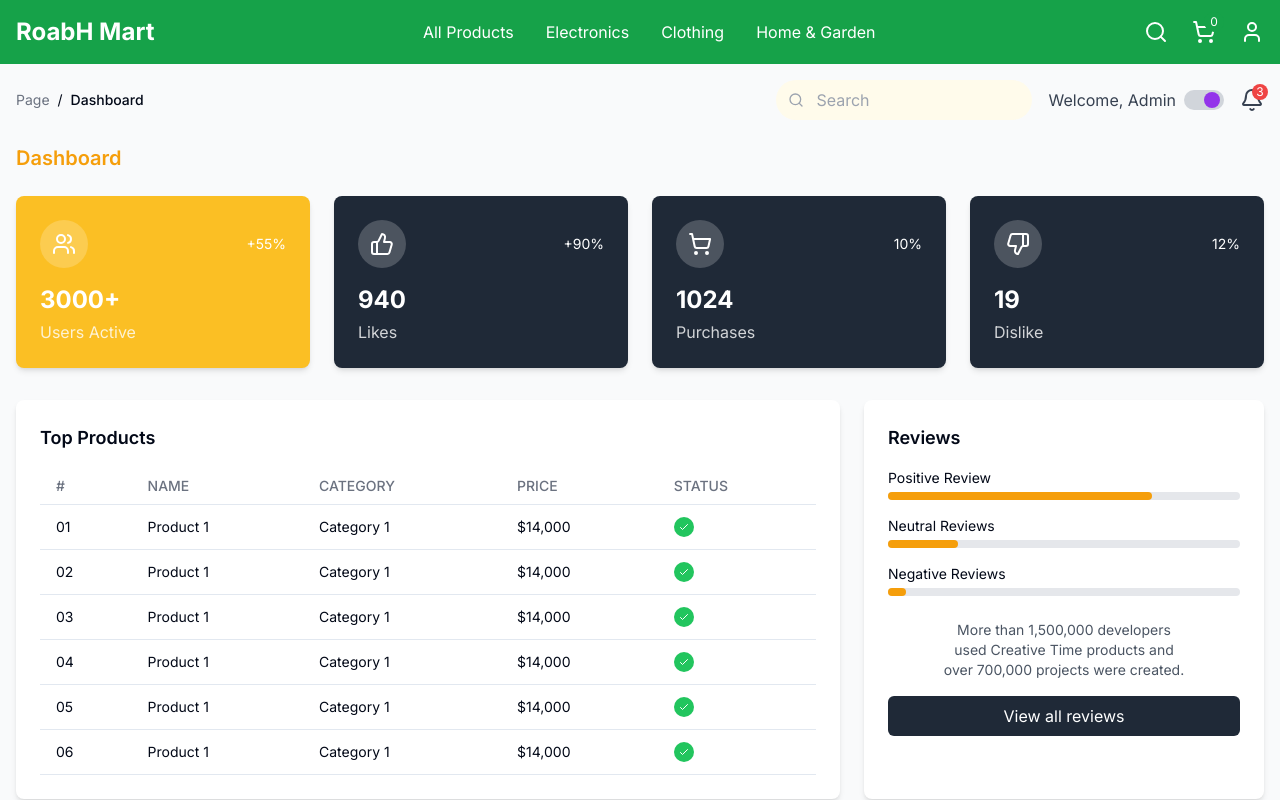
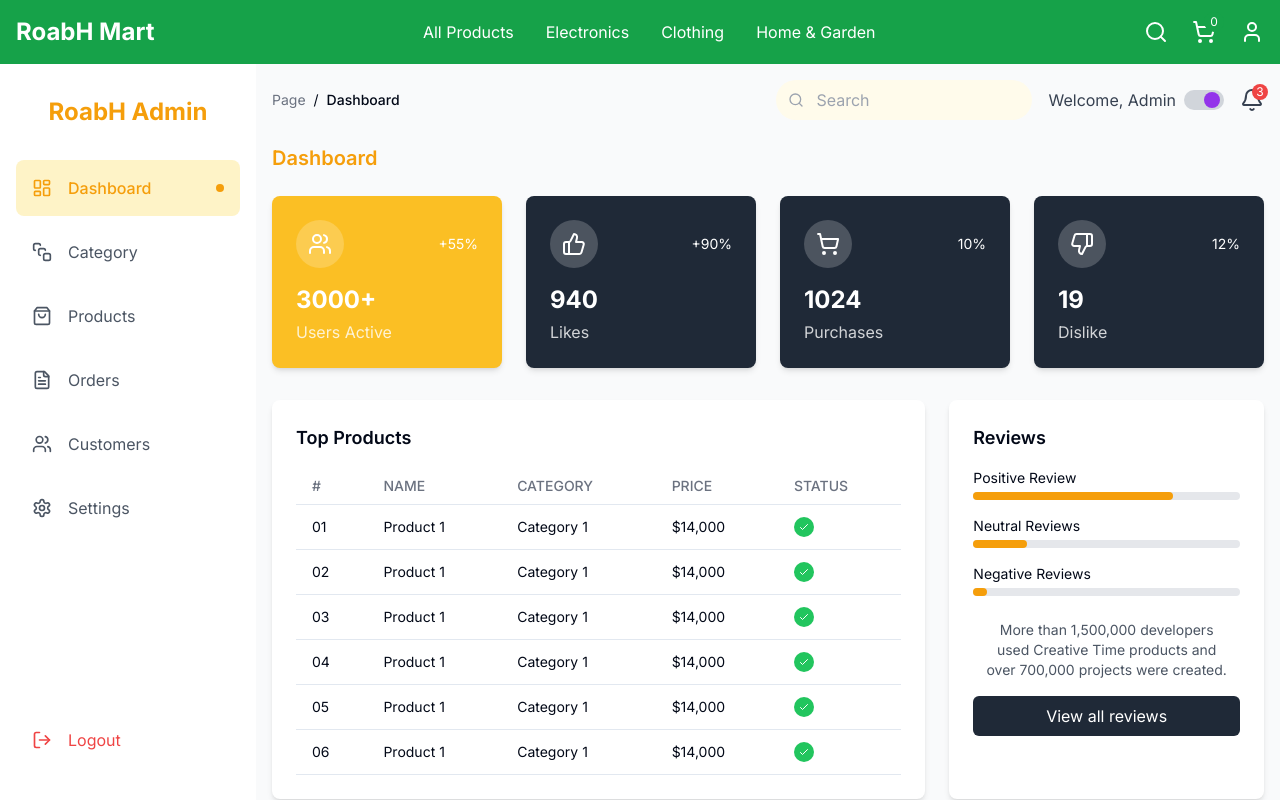
Before and after one commit to thanhhoa3514/RoabH-Mart-Nextjs-and-Supabase, a Next.js app: page /admin/dashboard in a window 1280 px wide. Shown: the top 800 px of the page. Built offline with nearby package versions, Linux system fonts and the light colour scheme; no server answers.

Commit message:
feat : create admin layout component

```diff
--- /dev/null
+++ b/src/app/admin/layout.tsx
@@ -0,0 +1,88 @@
+'use client';
+
+import { useState, useEffect } from 'react';
+import { motion, AnimatePresence } from 'framer-motion';
+import AdminSidebar from '@/components/admin/sidebar';
+import { Menu } from 'lucide-react';
+
+export default function AdminLayout({
+  children,
+}: {
+  children: React.ReactNode;
+}) {
+  const [isSidebarOpen, setIsSidebarOpen] = useState(true);
+  const [isMobile, setIsMobile] = useState(false);
+
+  // Check if we're on mobile
+  useEffect(() => {
+    const checkIfMobile = () => {
+      setIsMobile(window.innerWidth < 1024);
+      if (window.innerWidth < 1024) {
+        setIsSidebarOpen(false);
+      } else {
+        setIsSidebarOpen(true);
+      }
+    };
+
+    checkIfMobile();
+    window.addEventListener('resize', checkIfMobile);
+
+    return () => {
+      window.removeEventListener('resize', checkIfMobile);
+    };
+  }, []);
+
+  return (
+    <div className="flex h-screen overflow-hidden bg-gray-50">
+      {/* Mobile sidebar backdrop */}
+      {isMobile && isSidebarOpen && (
+        <motion.div
+          initial={{ opacity: 0 }}
+          animate={{ opacity: 0.5 }}
+          exit={{ opacity: 0 }}
+          className="fixed inset-0 bg-black z-10"
+          onClick={() => setIsSidebarOpen(false)}
+        />
+      )}
+
+      {/* Sidebar */}
+      <AnimatePresence>
+        {isSidebarOpen && (
+          <motion.div
+            initial={{ x: isMobile ? -280 : 0 }}
+            animate={{ x: 0 }}
+            exit={{ x: -280 }}
+            transition={{ type: 'spring', stiffness: 300, damping: 30 }}
+            className={`${isMobile ? 'fixed z-20' : ''} h-screen`}
+          >
+            <AdminSidebar />
+          </motion.div>
+        )}
+      </AnimatePresence>
+
+      {/* Main content */}
+      <div className="flex-1 flex flex-col overflow-hidden">
+        {/* Mobile header with menu button */}
+        <div className="lg:hidden bg-white p-4 shadow-sm flex items-center">
+          <button
+            onClick={() => setIsSidebarOpen(!isSidebarOpen)}
+            className="p-2 rounded-md hover:bg-gray-100"
+          >
+            <Menu className="h-6 w-6" />
+          </button>
+          <h1 className="ml-4 text-lg font-medium">RoabH Admin</h1>
+        </div>
+
+        {/* Page content */}
+        <motion.main
+          className="flex-1 overflow-y-auto"
+          initial={{ opacity: 0 }}
+          animate={{ opacity: 1 }}
+          transition={{ duration: 0.3 }}
+        >
+          {children}
+        </motion.main>
+      </div>
+    </div>
+  );
+}
```
